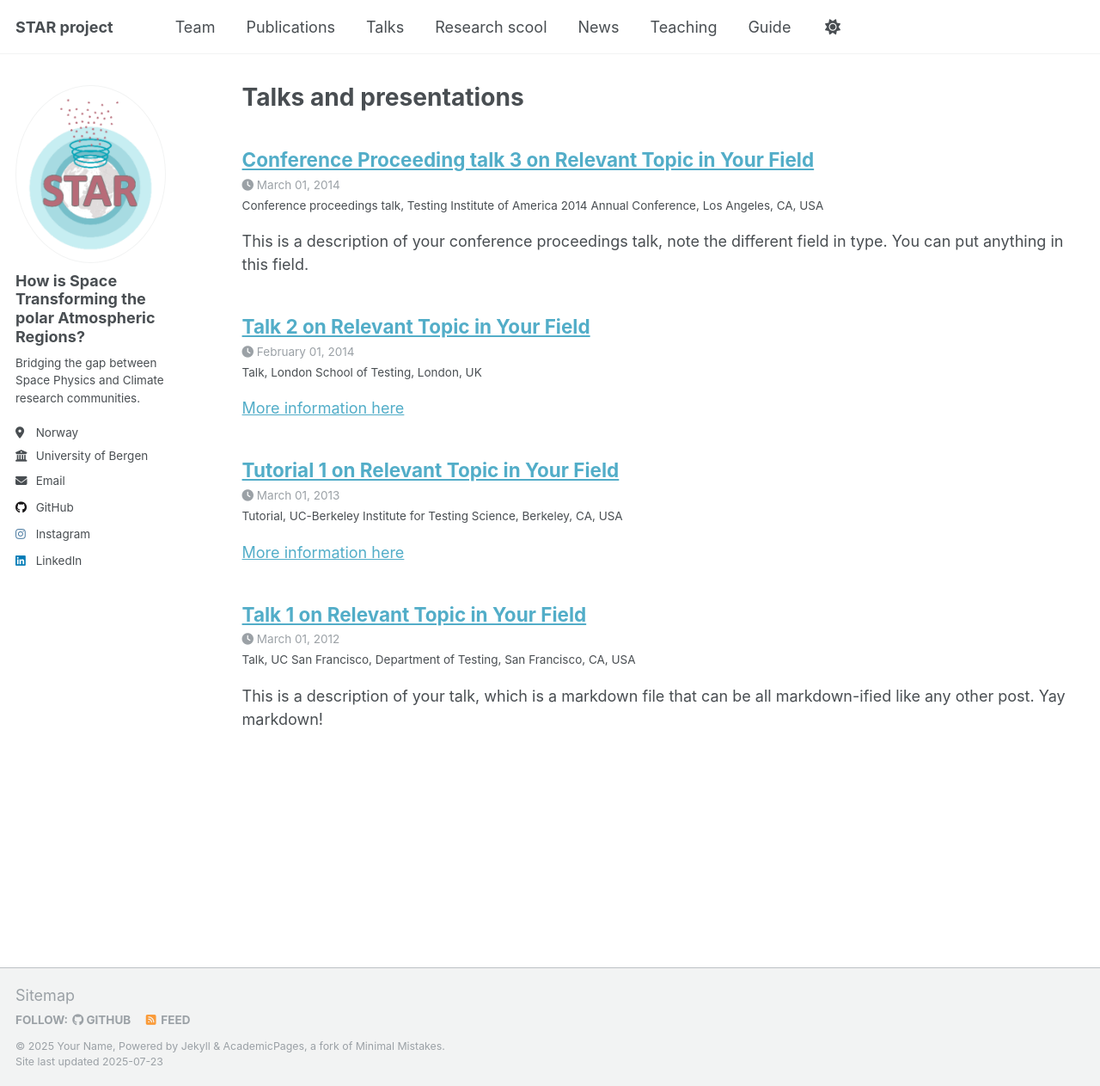
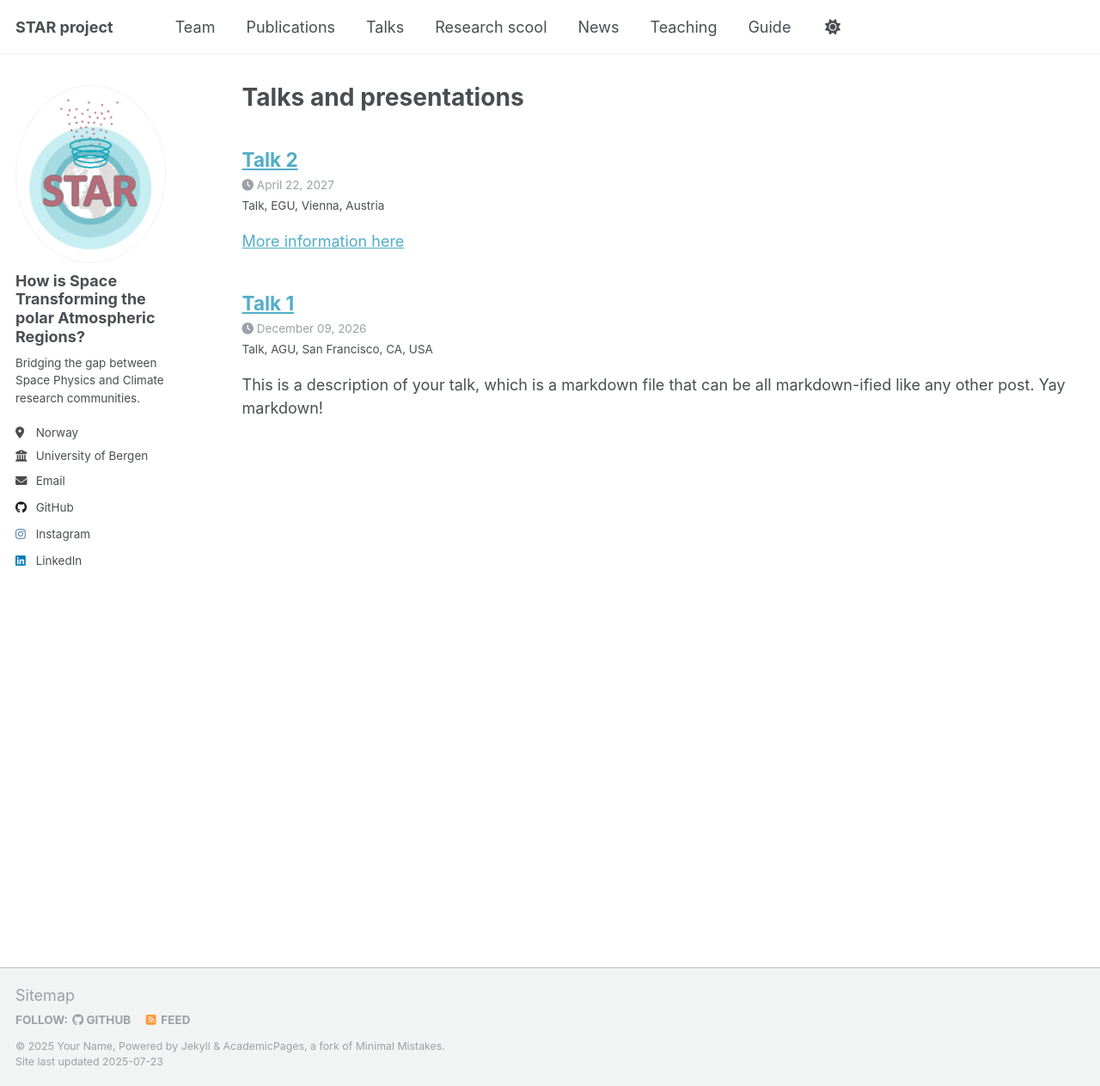
Before and after one commit to Margot-D/STAR, a Jekyll site: the page built from _pages/talks.html, in a window 1280 px wide and 1263 px high. Shown: the whole window at 86% size. Built offline with Jekyll 4.4.1, drawn with Linux system fonts in a browser that asks for light colours; a script that is not in the unit is left out.

Commit message:
Adjust Talks page

```diff
--- a/_talks/2012-03-01-talk-1.md
+++ b/_talks/2012-03-01-talk-1.md
@@ -1,10 +1,10 @@
 ---
-title: "Talk 1 on Relevant Topic in Your Field"
+title: "Talk 1"
 collection: talks
 type: "Talk"
 permalink: /talks/2012-03-01-talk-1
-venue: "UC San Francisco, Department of Testing"
-date: 2012-03-01
+venue: "AGU"
+date: 2026-12-9
 location: "San Francisco, CA, USA"
 ---
 
--- a/_talks/2013-03-01-tutorial-1.md
+++ /dev/null
@@ -1,13 +0,0 @@
----
-title: "Tutorial 1 on Relevant Topic in Your Field"
-collection: talks
-type: "Tutorial"
-permalink: /talks/2013-03-01-tutorial-1
-venue: "UC-Berkeley Institute for Testing Science"
-date: 2013-03-01
-location: "Berkeley, CA, USA"
----
-
-[More information here](http://exampleurl.com)
-
-This is a description of your tutorial, note the different field in type. This is a markdown files that can be all markdown-ified like any other post. Yay markdown!
--- a/_talks/2014-02-01-talk-2.md
+++ b/_talks/2014-02-01-talk-2.md
@@ -1,11 +1,11 @@
 ---
-title: "Talk 2 on Relevant Topic in Your Field"
+title: "Talk 2"
 collection: talks
 type: "Talk"
 permalink: /talks/2014-02-01-talk-2
-venue: "London School of Testing"
-date: 2014-02-01
-location: "London, UK"
+venue: "EGU"
+date: 2027-04-22
+location: "Vienna, Austria"
 ---
 
 [More information here](http://example2.com)
--- a/_talks/2014-03-01-talk-3.md
+++ /dev/null
@@ -1,11 +0,0 @@
----
-title: "Conference Proceeding talk 3 on Relevant Topic in Your Field"
-collection: talks
-type: "Conference proceedings talk"
-permalink: /talks/2014-03-01-talk-3
-venue: "Testing Institute of America 2014 Annual Conference"
-date: 2014-03-01
-location: "Los Angeles, CA, USA"
----
-
-This is a description of your conference proceedings talk, note the different field in type. You can put anything in this field.
```
